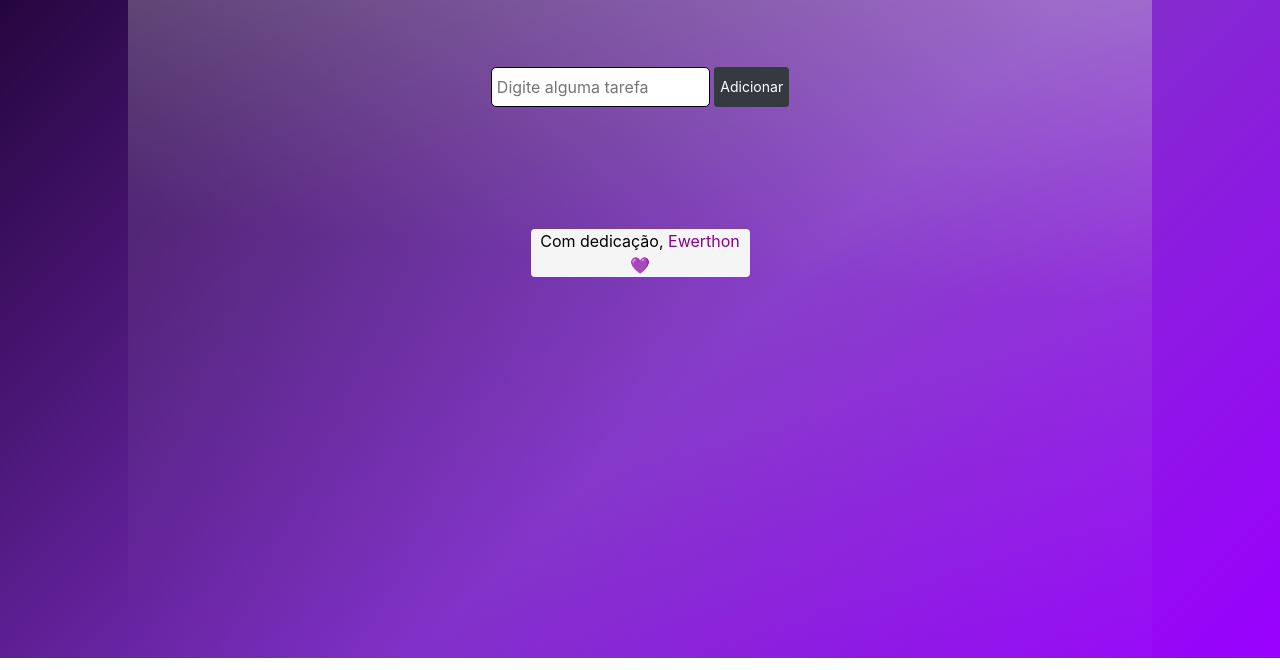
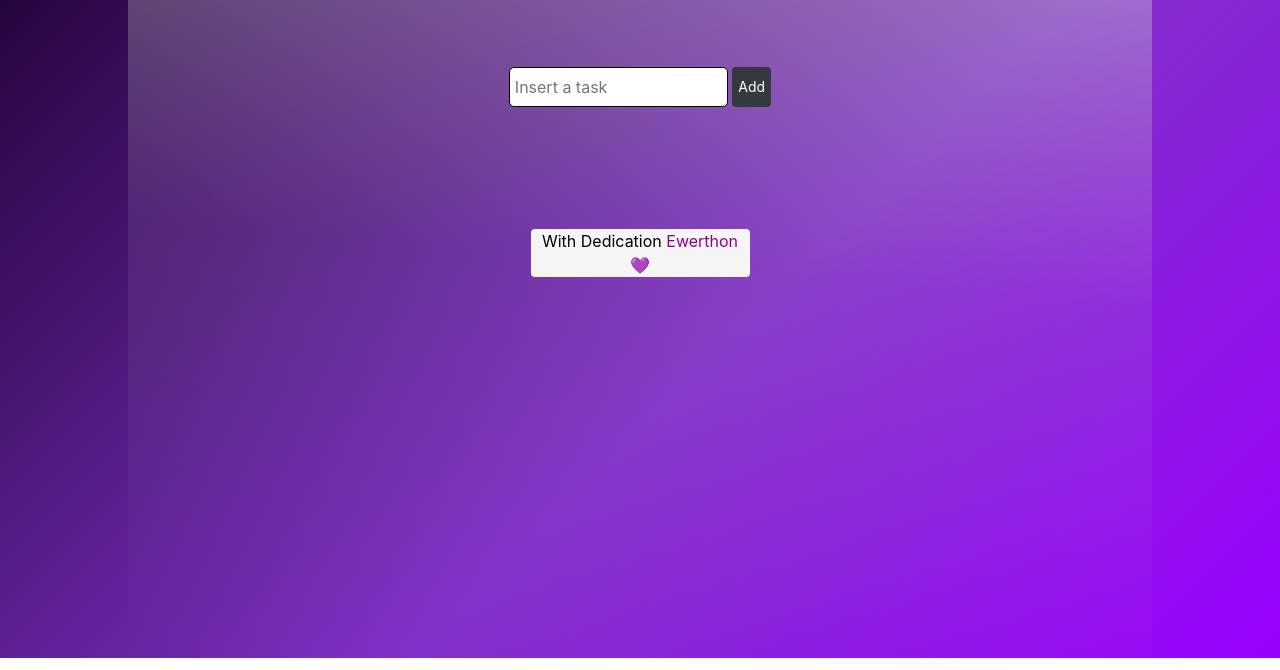
Before and after one commit to EwerthonDev/To-Do-List, a plain HTML site: page todo_list_ex/index.html in a window 1280 px wide. Shown: the part 130-800 px from the top of the page. Drawn offline with nearby package versions, Linux system fonts and the light colour scheme.

Commit message:
Update index.html

```diff
--- a/todo_list_ex/index.html
+++ b/todo_list_ex/index.html
@@ -22,15 +22,15 @@
 
                 </ul>
                 <div class="entrada">
-                    <input type="text" name="todo_name" placeholder="Digite alguma tarefa">
-                    <button id="add" class="btn btn-dark btn-sm" onclick="adicionar_todo()">Adicionar</button>
+                    <input type="text" name="todo_name" placeholder="Insert a task">
+                    <button id="add" class="btn btn-dark btn-sm" onclick="adicionar_todo()">Add</button>
                 </div>
             </div>
         </div>
 
 
         <footer id="rodape">
-            <p>Com dedicação, <a href="https://www.github.com/ewerthondev" target="_blank">Ewerthon</a> 💜</p>
+            <p>With Dedication <a href="https://www.github.com/ewerthondev" target="_blank">Ewerthon</a> 💜</p>
         </footer>
     </div>
     <script src="https://code.jquery.com/jquery-3.4.1.min.js"
```
